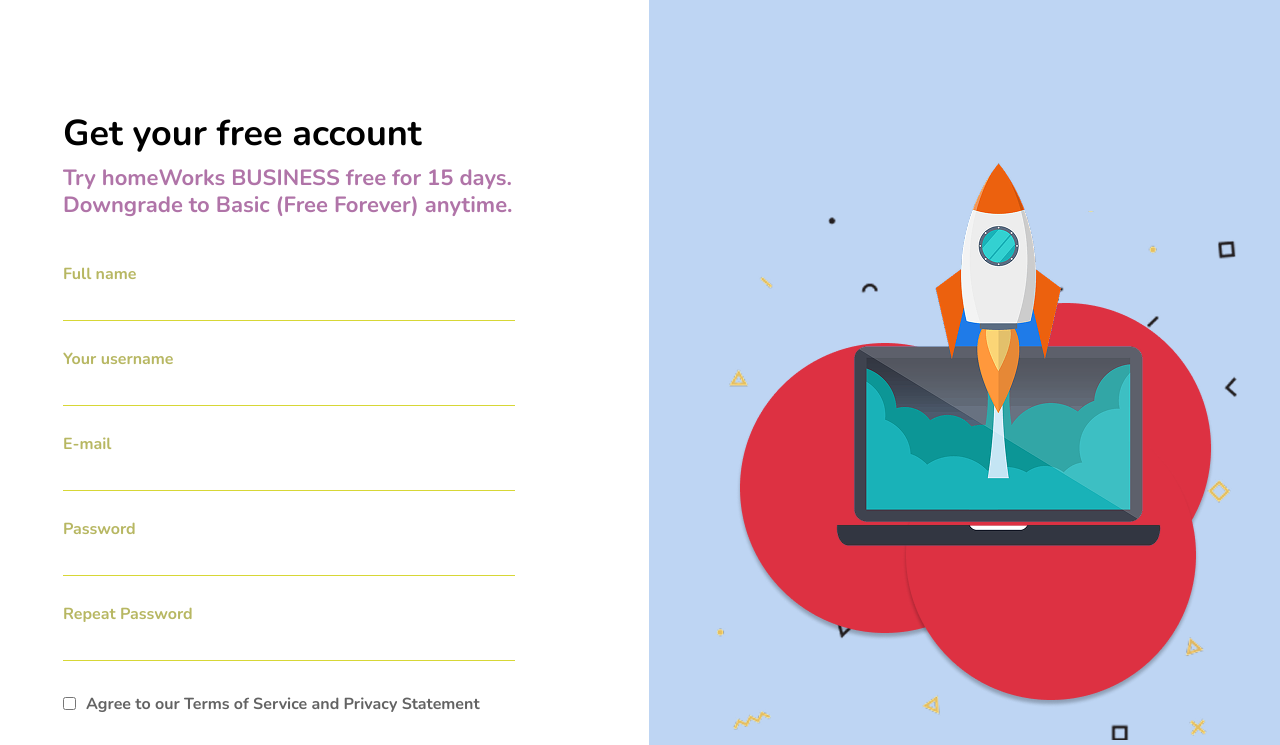
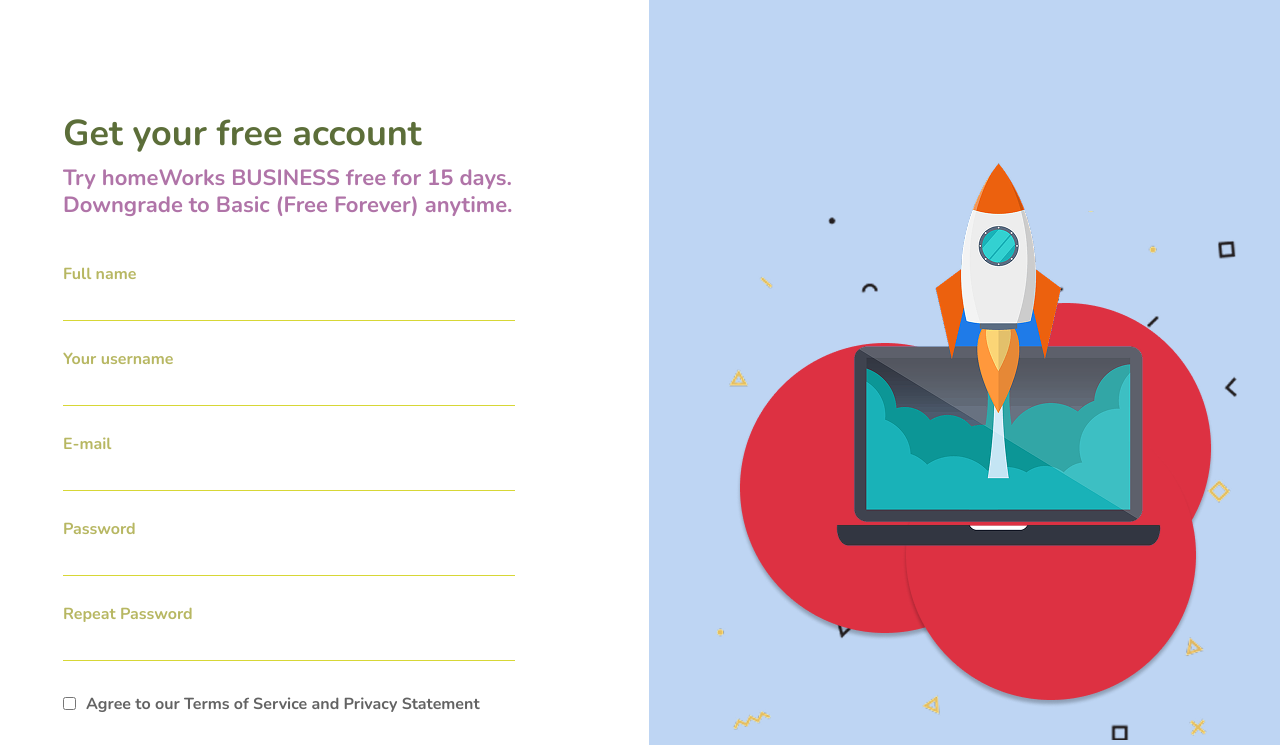
Before and after one commit to Yaholeg/control_task_12, a website: page index.html in a window 1280 px wide. Shown: the part 52-797 px from the top of the page. Drawn offline with Linux system fonts and the light colour scheme.

Commit message:
changed title color

```diff
--- a/styles/style.css
+++ b/styles/style.css
@@ -54,7 +54,7 @@
     font-weight: bold;
     font-size: 36px;
     line-height: 49px;
-    color: #000000;
+    color: #5c6e39;
 }
 
 .main__description {
```
